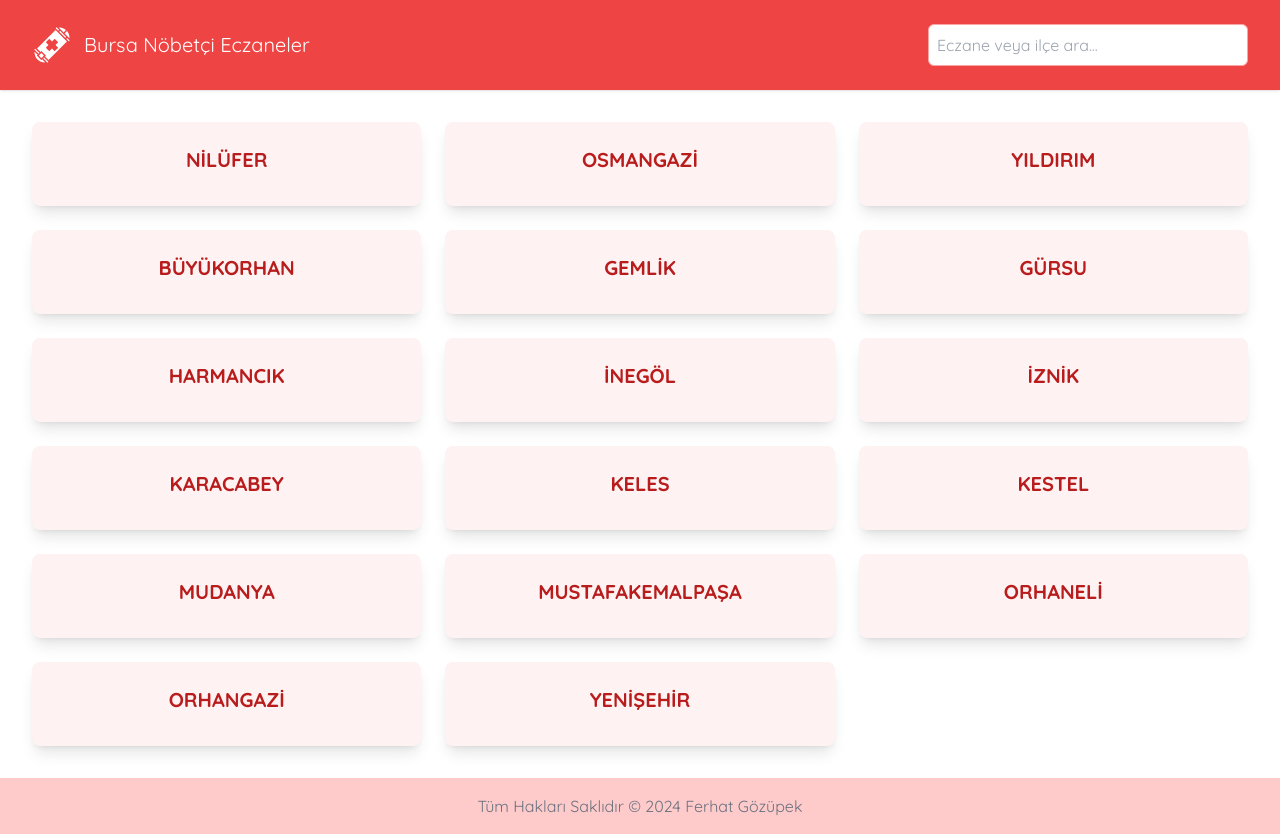
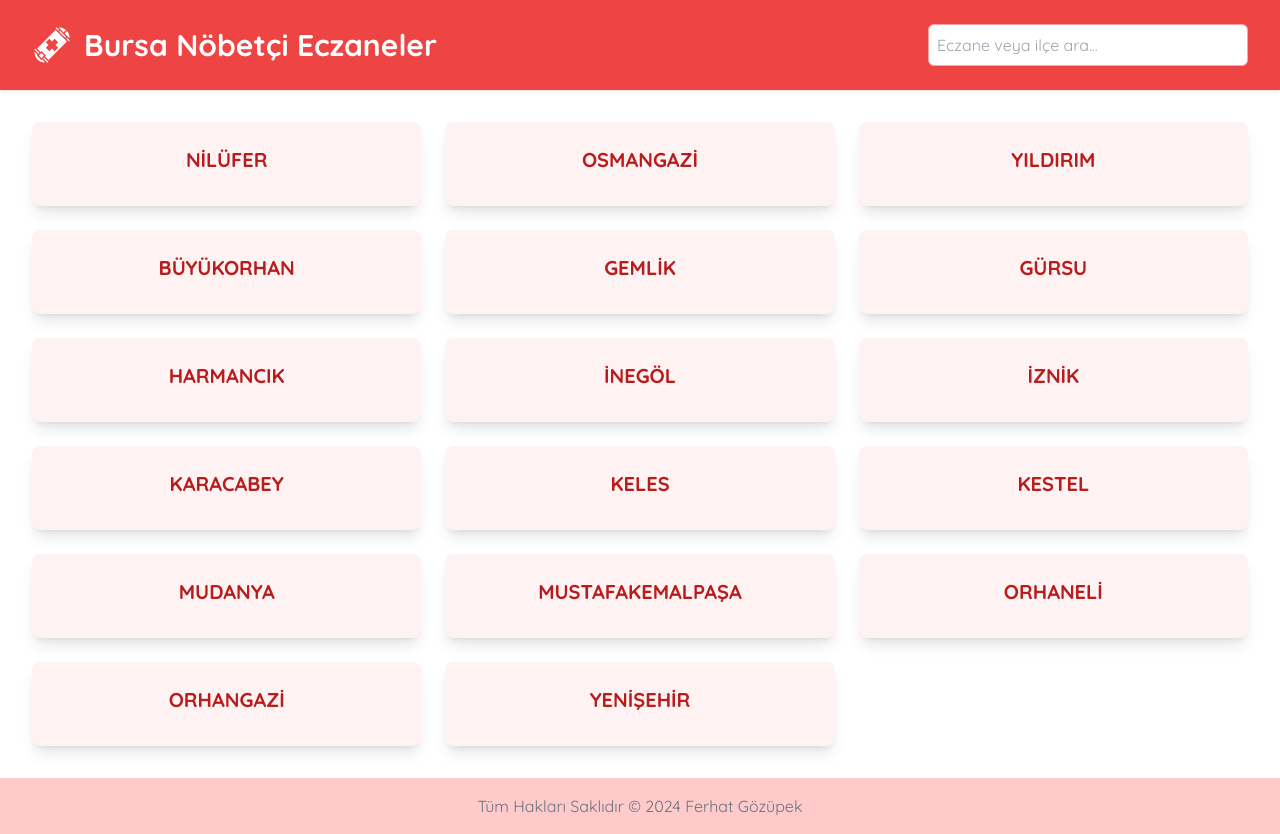
Before and after one commit to ferhatgozupekk/BitirmeProjesi, a React (Vite) app: page / in a window 1280 px wide. Built offline with nearby package versions, Linux system fonts and the light colour scheme.

Commit message:
Metin kalınlığı özellikleri Tailwind CSS ile değiştirildi

```diff
--- a/src/components/Header.jsx
+++ b/src/components/Header.jsx
@@ -12,7 +12,9 @@ function Header() {
             className="flex title-font font-medium items-center text-white"
           >
             <GiHealthCapsule className="h-10 w-10" aria-hidden="true" />
-            <span className="ml-3 text-xl">Bursa Nöbetçi Eczaneler</span>
+            <span className="ml-3 text-3xl font-bold">
+              Bursa Nöbetçi Eczaneler
+            </span>
           </Link>
           <div className="w-full max-w-xs">
             <input
```
